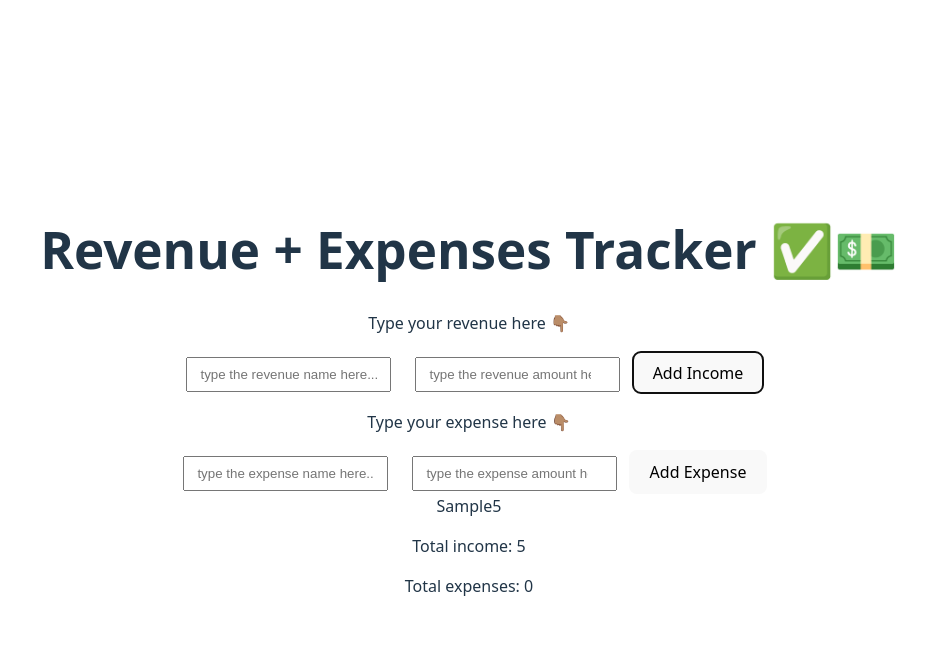
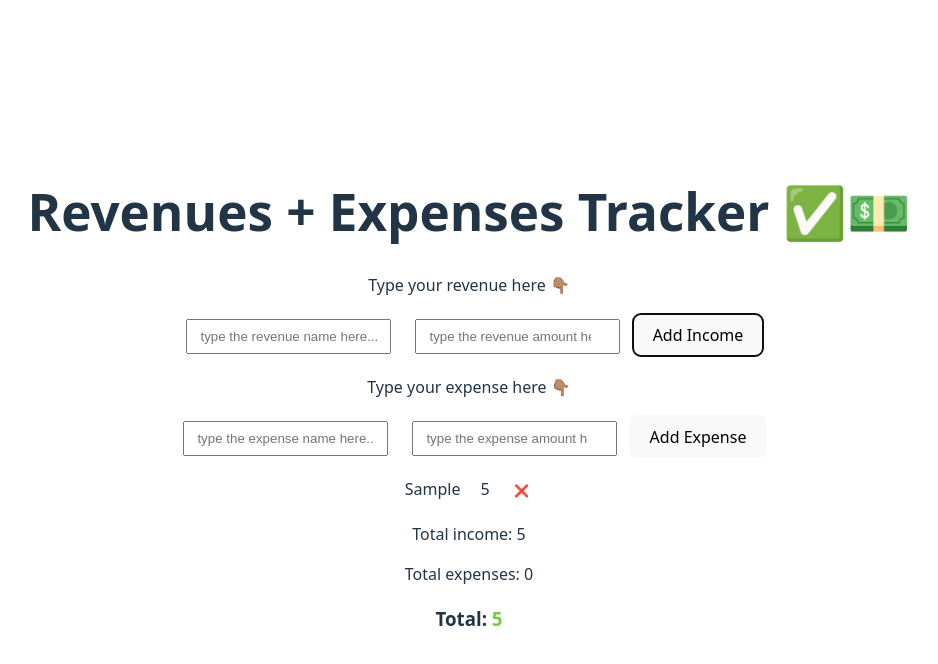
Before and after one commit to idomyhomework/incomes_expenses_react, a React (Vite) app: page / in a window 1280 px wide. Both pictures are taken after typing "Sample", "5" into the empty fields and a click on the button "Add Income". Shown: the top 664 px of the page, without its empty margins (171-1109 px from the left). Built offline with nearby package versions, Linux system fonts and the light colour scheme.

Commit message:
delete expenses, delete incomes, money total and some styles

```diff
--- a/src/App.css
+++ b/src/App.css
@@ -6,7 +6,7 @@
 }
 
 .input-block input{
-  margin: 0px 12px;
+  margin: 5px 12px;
   padding: 8px 12px;
 }
 
@@ -16,3 +16,29 @@
   padding: 0;
   list-style: none;
 }
+
+.incomes-list, .expenses-list {
+  margin-top: 14px;
+}
+
+.incomes-list span, .expenses-list span {
+  margin: 0px 10px;
+}
+
+.incomes-list button, .expenses-list button{
+  border: none;
+  font-size: 0.75em;
+  background-color: transparent;
+}
+
+.positive{
+  color: #78C841;
+}
+
+.negative {
+  color: #FB4141;
+}
+
+.neutral {
+  color: beige;
+}
--- a/src/App.jsx
+++ b/src/App.jsx
@@ -1,6 +1,4 @@
 import { useState, useEffect } from 'react'
-import reactLogo from './assets/react.svg'
-import viteLogo from '/vite.svg'
 import './App.css'
 
 function App() {
@@ -21,7 +19,7 @@ function App() {
   const [incomeQuantity, setIncomeQuantity] = useState("");
   const [expenseName, setExpenseName] = useState("");
   const [expenseQuantity, setExpenseQuantity] = useState("");
-
+// add income function
   const addIncome = () =>{
     const text = incomeName.trim();
     const quantity = incomeQuantity.trim();
@@ -37,7 +35,7 @@ function App() {
     setIncomeName("");
     setIncomeQuantity("");
   };
-
+// add expense function
     const addExpense = () =>{
     const text = expenseName.trim();
     const quantity = expenseQuantity.trim();
@@ -53,10 +51,28 @@ function App() {
     setExpenseName("");
     setExpenseQuantity("");
   };
+  //delete income
+  const deleteIncome = (id) =>{
+    setIncome((prev)=>prev.filter((income)=> income.id !== id))
+  }
+
+  //delete expense
+  const deleteExpense = (id) =>{
+    setExpense((prev)=>prev.filter((expense)=> expense.id !== id))
+  }
+
+ // save incomes and expenses whenever they change
+  useEffect(()=>{
+    localStorage.setItem("incomes", JSON.stringify(incomes));
+  }, [incomes]);
+
+  useEffect(()=>{
+    localStorage.setItem("expenses", JSON.stringify(expenses));
+  }, [expenses]);
 
   return (
     <>
-      <h1>Revenue + Expenses Tracker ✅💵</h1>
+      <h1>Revenues + Expenses Tracker ✅💵</h1>
       <div className="input-block">
         {/* revenue input  */}
         <p>Type your revenue here 👇🏽</p>
@@ -77,9 +93,10 @@ function App() {
         {/* list of revenue  */}
         <ul>
           {incomes.map((income)=>(
-            <li key={income.id}>
+            <li className='incomes-list' key={income.id}>
               <span>{income.name}</span>
               <span>{income.quantity}</span>
+              <button onClick={() => deleteIncome(income.id)}>❌</button>
             </li>
           ))}
           <p>Total income: <span>{incomes.reduce((acc, item) => acc + item.quantity, 0)}</span></p>
@@ -87,13 +104,24 @@ function App() {
         {/* list of expenses  */}
         <ul>
           {expenses.map((expense)=>(
-            <li key={expense.id}>
+            <li className='expenses-list' key={expense.id}>
               <span>{expense.name}</span>
               <span>{expense.quantity}</span>
+              <button onClick={() => deleteExpense(expense.id)}>❌</button>
             </li>
           ))}
           <p>Total expenses: <span>{expenses.reduce((acc, item) => acc + item.quantity, 0)}</span></p>
         </ul>
+      </div>
+      <div className="summary-block">
+          {(()=> {
+          const total = incomes.reduce((acc, item) => acc + item.quantity, 0) - expenses.reduce((acc, item) => acc + item.quantity, 0);
+          return (
+            <>
+               <h3>Total: <span className={total < 0 ? "negative" : total > 0 ? "positive" : "neutral"}>{total}</span></h3>
+            </>
+          )
+          })()}
       </div>
     </>
   )
```
